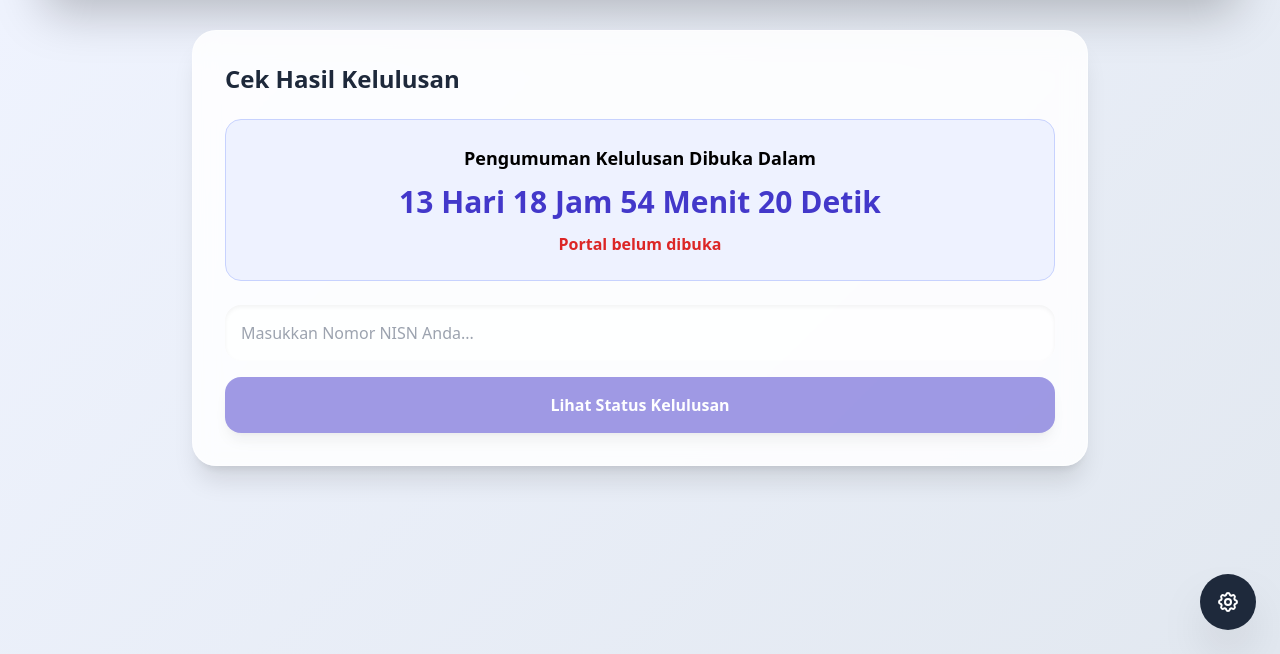
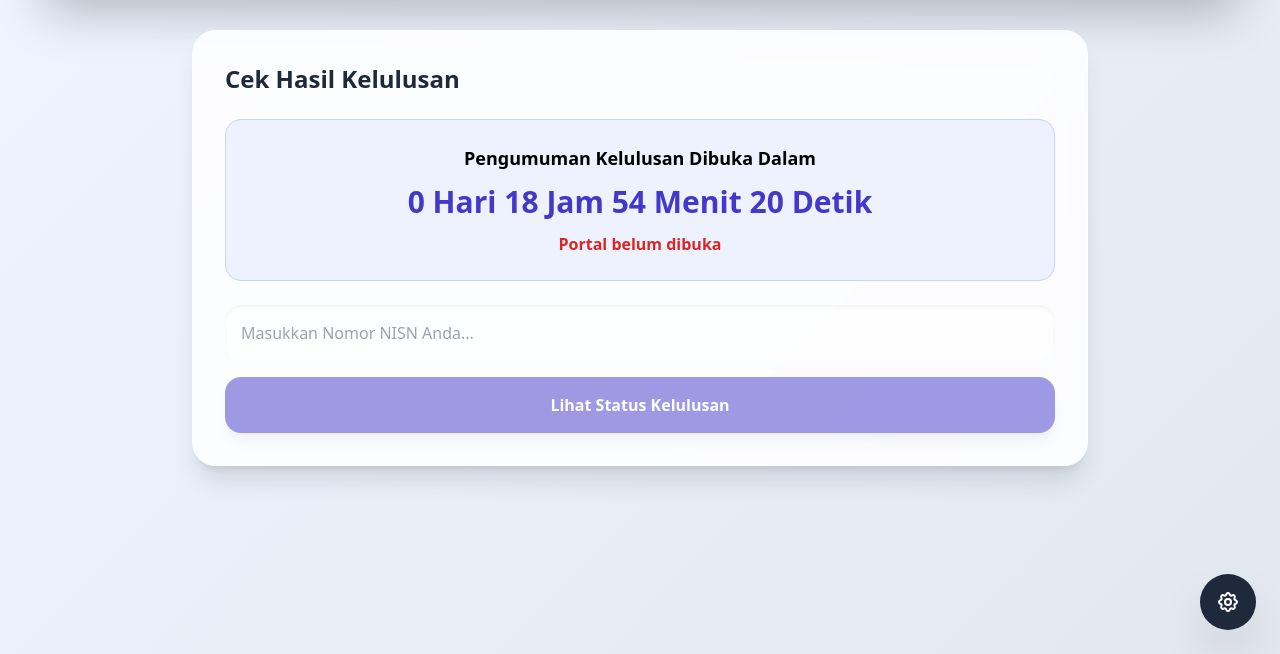
Before and after one commit to zuhrismpn122/portal-kelulusan-smpn122, a plain HTML site: page index.html in a window 1280 px wide. Shown: the part 146-800 px from the top of the page. Drawn offline with nearby package versions, Linux system fonts and the light colour scheme.

Commit message:
Update index.html

```diff
--- a/index.html
+++ b/index.html
@@ -206,7 +206,7 @@ ANDA DINYATAKAN LULUS
             }
         }
 // Tanggal dan jam pengumuman
-const tanggalBuka = new Date("2026-06-15 10:00:00").getTime();
+const tanggalBuka = new Date("2026-06-02 10:00:00").getTime();
 
 const timer = setInterval(function () {
 
```
